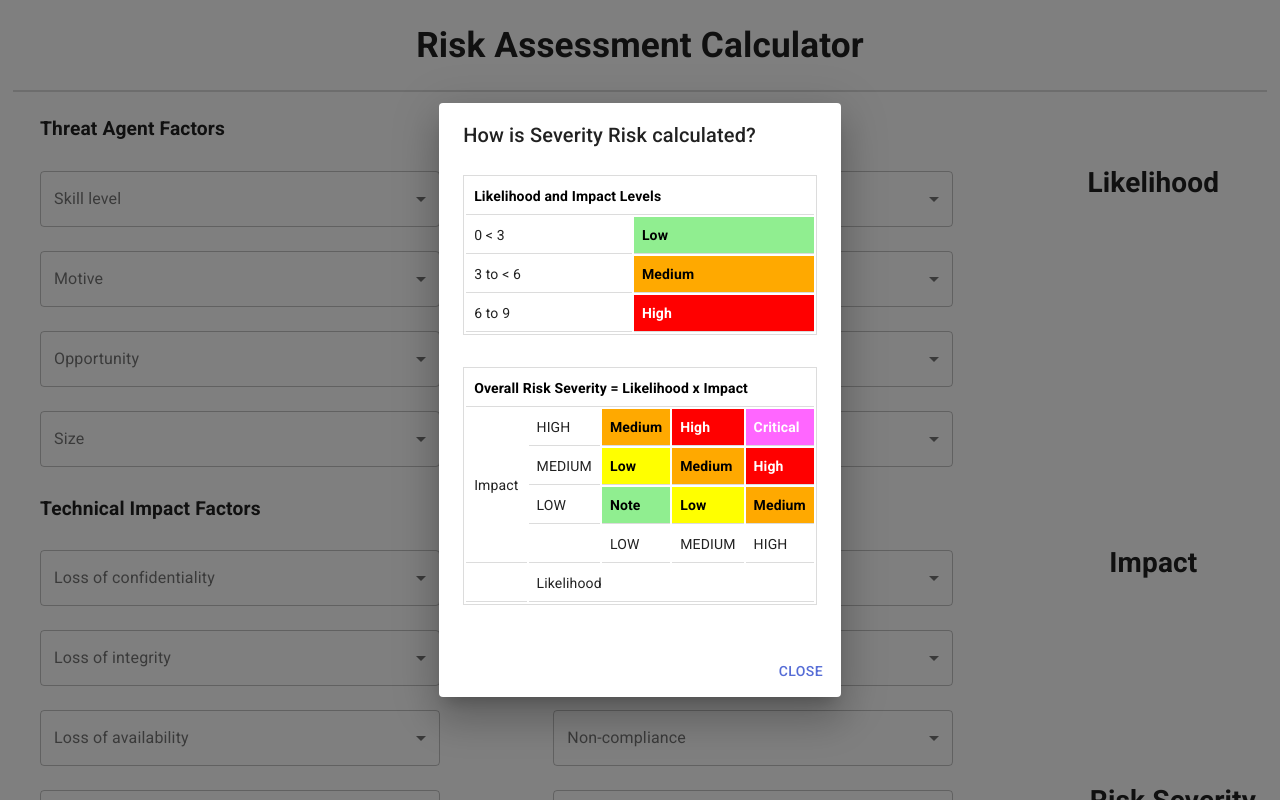
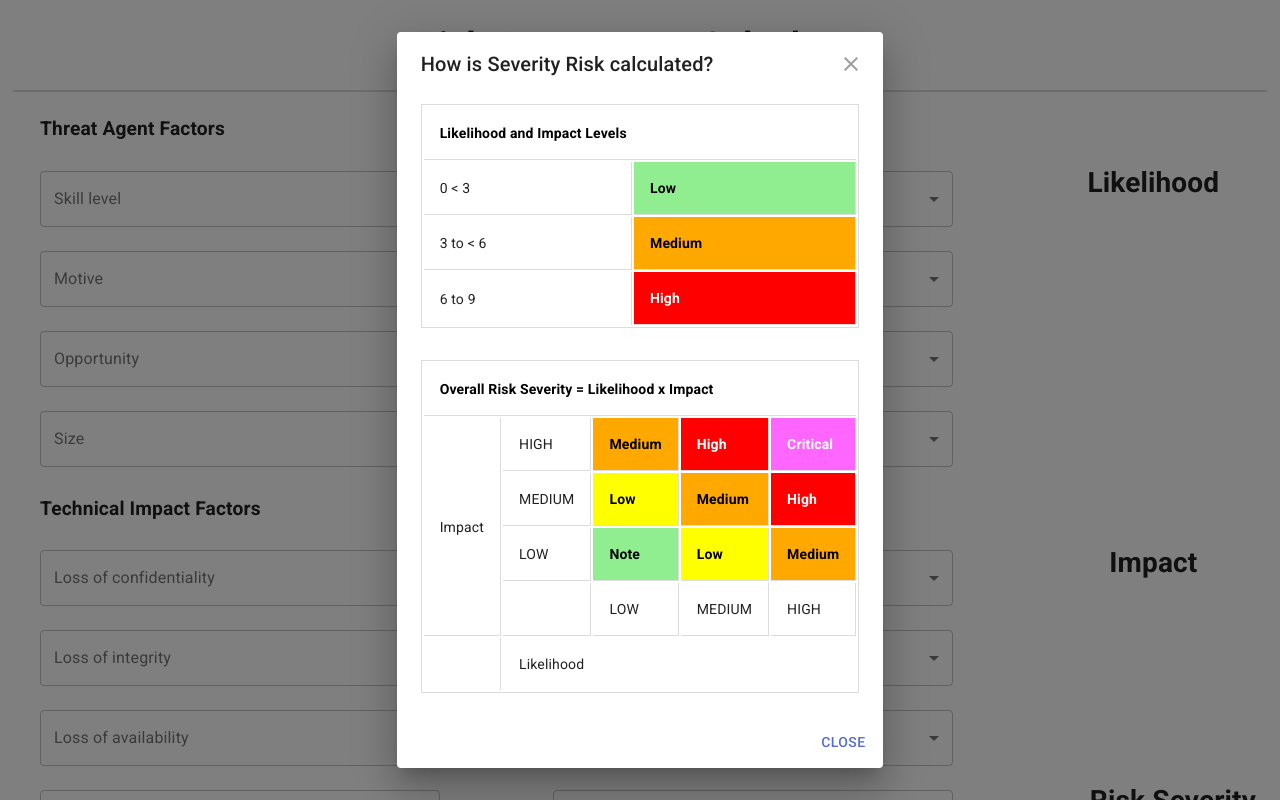
Before and after one commit to rajasoun/tdd-ts-jest-risk-calculator, a Next.js app: page / in a window 1280 px wide. Both pictures are taken after a click on the link "How is Severity Risk calculated?". Shown: the top 800 px of the page. Built offline with nearby package versions, Linux system fonts and the light colour scheme.

Commit message:
Modal pop-up ui update

```diff
--- a/package.json
+++ b/package.json
@@ -35,6 +35,8 @@
   },
   "dependencies": {
     "@material-ui/core": "^4.12.2",
+    "@material-ui/icons": "^4.11.2",
+    "mock-local-storage": "^1.1.17",
     "next": "^11.0.1",
     "react": "^16.0.2",
     "react-dom": "^16.0.2",
--- a/src/component/calculator-modal.tsx
+++ b/src/component/calculator-modal.tsx
@@ -9,13 +9,22 @@ import DialogContentText from '@material-ui/core/DialogContentText';
 import DialogTitle from '@material-ui/core/DialogTitle';
 import useMediaQuery from '@material-ui/core/useMediaQuery';
 import { createStyles, makeStyles, Theme, useTheme } from '@material-ui/core/styles';
+import IconButton from '@material-ui/core/IconButton';
+import CloseIcon from '@material-ui/icons/Close';
+import { BorderBottom } from '@material-ui/icons';
 
 const useStyles = makeStyles((theme: Theme) =>
     createStyles({
         root: {
             flexGrow: 1,
             margin: '2rem 0'
-        }
+        },
+        closeButton: {
+            position: 'absolute',
+            right: theme.spacing(1),
+            top: theme.spacing(1),
+            color: theme.palette.grey[500],
+        },
     }),
 );
 
@@ -47,7 +56,7 @@ const StyledTHead = styled.thead`
 `;
 
 const StyledTh = styled.th`
-    padding: 0.5rem;
+    padding: 1rem;
     border-bottom: 1px solid rgb(220,220,220);
 `;
 
@@ -80,13 +89,14 @@ const variantOptions : any = {
 };
 
 const StyledTd = styled.td`
-    padding: 0.5rem;
+    padding: 1rem;
     border-bottom: 1px solid rgb(220,220,220);
     ${({ variant }) => variant && variantOptions[variant] && css`
        background-color: ${variantOptions[variant].backgroundColor};
        color: ${variantOptions[variant].color};
        font-weight: ${variantOptions[variant].fontWeight};
    `}
+   border-right: 0.5px solid rgb(220,220,220);
 `;
 
 // const TdColoured =
@@ -119,6 +129,13 @@ const Modal = (props: any) => {
                 <DialogTitle id="responsive-dialog-title">
                     How is Severity Risk calculated?
                 </DialogTitle>
+                <IconButton
+                    aria-label="close"
+                    className={classes.closeButton}
+                    onClick={handleClose}
+                >
+                <CloseIcon />
+                </IconButton>
                 <DialogContent>
                     <StyledTable>
                         <StyledTHead>
@@ -138,7 +155,7 @@ const Modal = (props: any) => {
                                 <StyledTd variant="orange">Medium</StyledTd>
                             </tr>
                             <tr>
-                                <StyledTd>6 to 9</StyledTd>
+                                <StyledTd style={{borderBottom: 'none'}}>{`6 to 9`}</StyledTd>
                                 <StyledTd variant="red">High</StyledTd>
                             </tr>
                         </tbody>
@@ -179,8 +196,8 @@ const Modal = (props: any) => {
                                 <StyledTd>HIGH</StyledTd>
                             </tr>
                             <tr>
-                                <StyledTd></StyledTd>
-                                <StyledTd colSpan={4}>Likelihood</StyledTd>
+                                <StyledTd style={{borderBottom: 'none'}}></StyledTd>
+                                <StyledTd colSpan={4} style={{borderBottom: 'none',borderRight: 'none'}}>Likelihood</StyledTd>
                             </tr>
                         </tbody>
                     </StyledTable>
```
Also changed, not shown: 1 other file (tests, documents, lock files or other folders).
